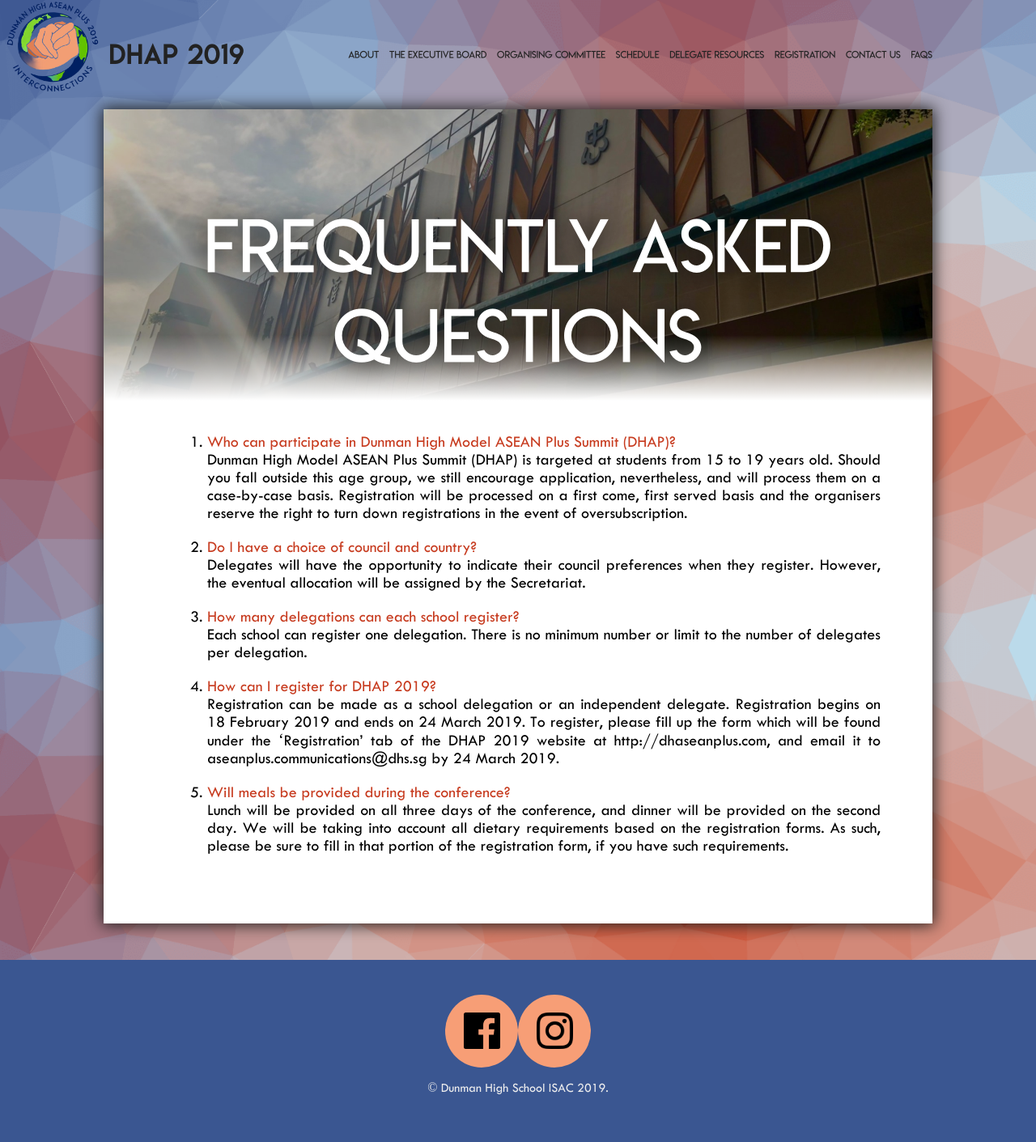
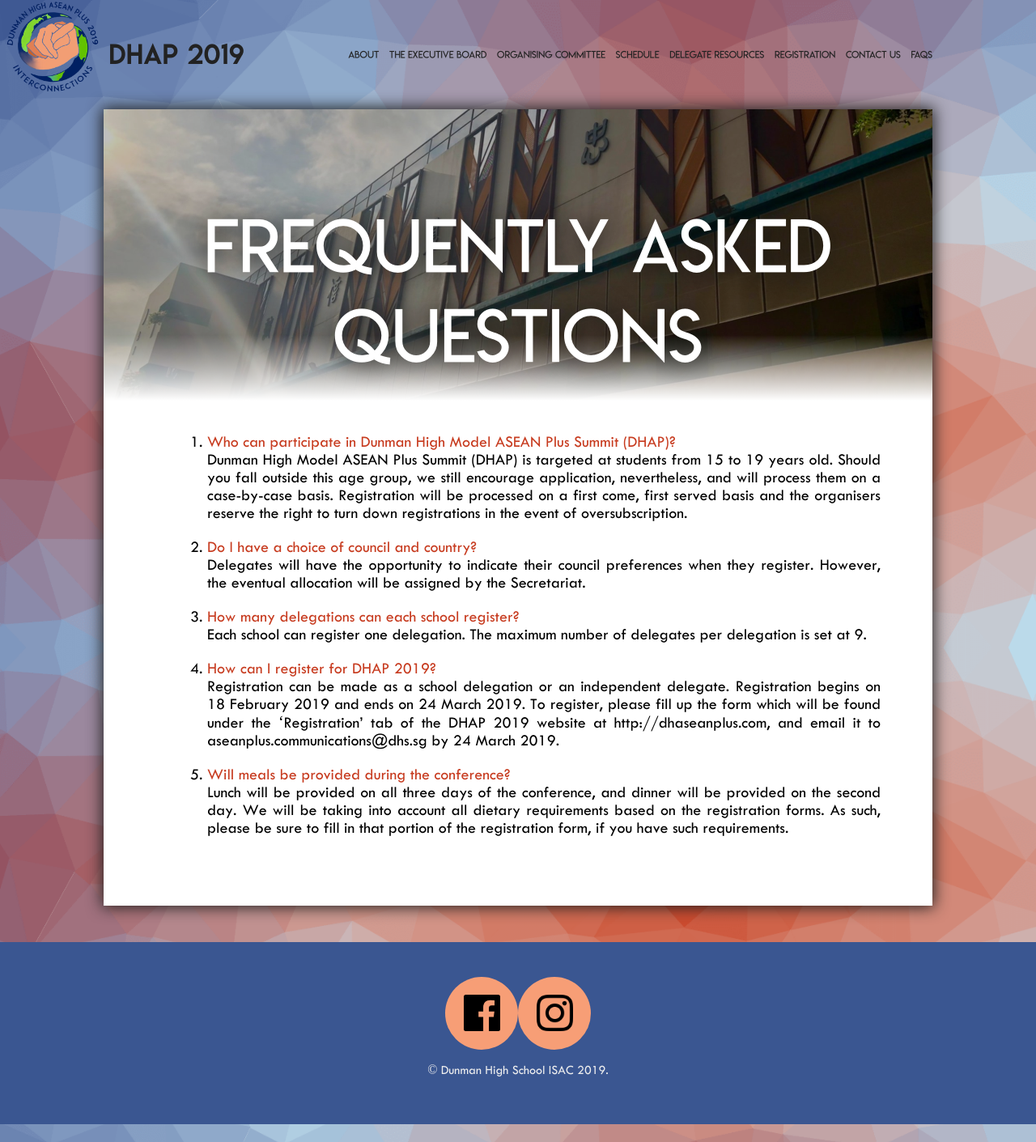
Before and after one commit to kaine119/dhap-2019, a Jekyll site: the page built from faq.md, in a window 1280 px wide. Shown: the whole page at 81% size. Built offline with Jekyll 4.4.1, drawn with Linux system fonts in a browser that asks for light colours.

Commit message:
Update FAQ

```diff
--- a/faq.md
+++ b/faq.md
@@ -20,8 +20,8 @@ preferences when they register. However, the eventual allocation
 will be assigned by the Secretariat.
 
 3. **How many delegations can each school register?**
-Each school can register one delegation. There is no minimum
-number or limit to the number of delegates per delegation.
+Each school can register one delegation. The maximum number of delegates per
+delegation is set at 9.
 
 4. **How can I register for DHAP 2019?**
 Registration can be made as a school delegation or an
```
